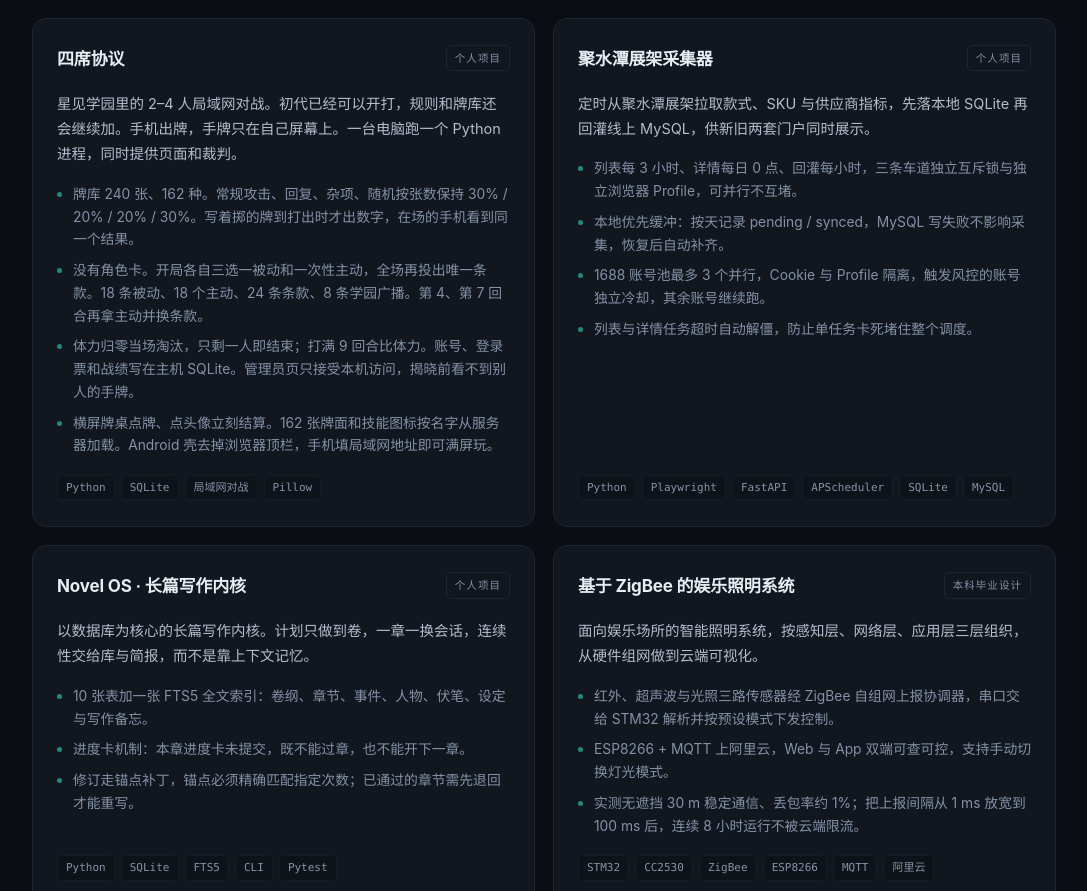
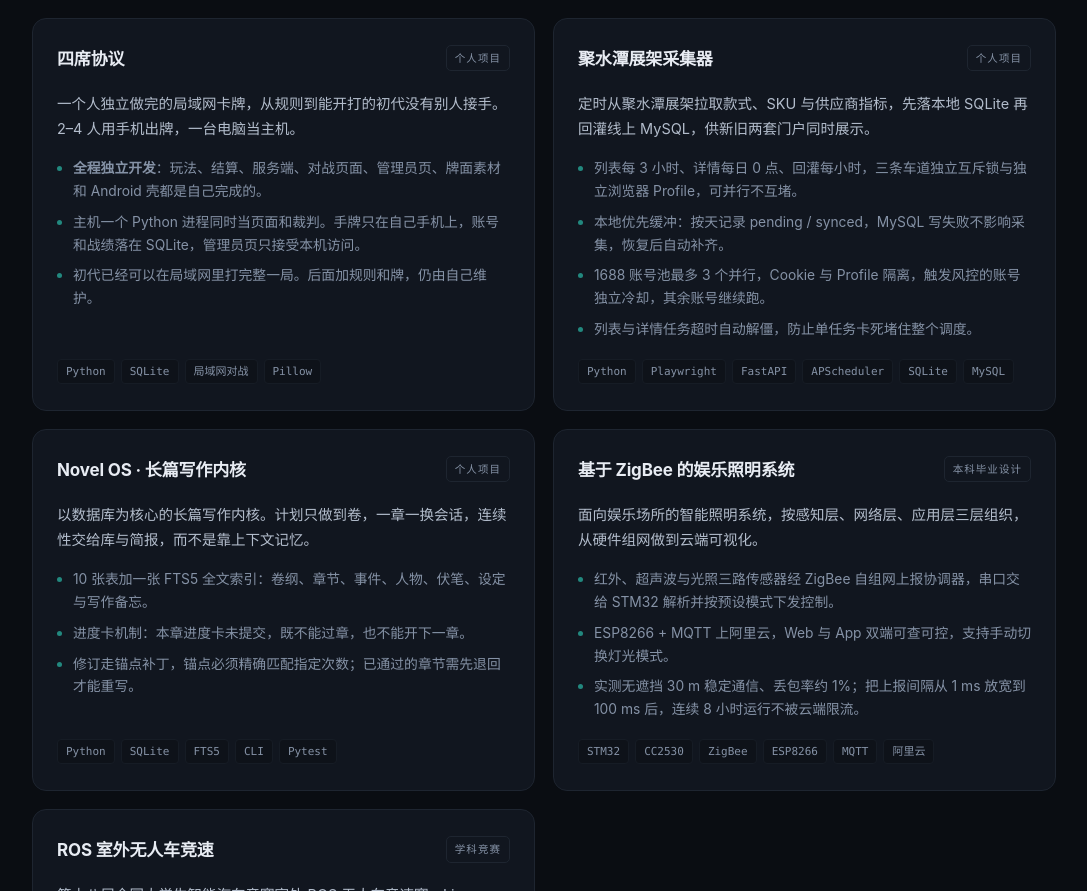
Before and after one commit to rain-rgb/rain-rgb.github.io, a plain HTML site: page index.html in a window 1280 px wide. Shown: the part 3471-4362 px from the top of the page, without its empty margins (96-1183 px from the left). Drawn offline with Linux system fonts and the light colour scheme.

Commit message:
feat: 四席协议改为强调个人全程独立开发
Co-authored-by: Cursor <cursoragent@cursor.com>

```diff
--- a/index.html
+++ b/index.html
@@ -549,12 +549,11 @@
             <h3>四席协议</h3>
             <span class="tag-kind">个人项目</span>
           </div>
-          <p class="desc">星见学园里的 2–4 人局域网对战。初代已经可以开打，规则和牌库还会继续加。手机出牌，手牌只在自己屏幕上。一台电脑跑一个 Python 进程，同时提供页面和裁判。</p>
+          <p class="desc">一个人独立做完的局域网卡牌，从规则到能开打的初代没有别人接手。2–4 人用手机出牌，一台电脑当主机。</p>
           <ul>
-            <li>牌库 240 张、162 种。常规攻击、回复、杂项、随机按张数保持 30% / 20% / 20% / 30%。写着掷的牌到打出时才出数字，在场的手机看到同一个结果。</li>
-            <li>没有角色卡。开局各自三选一被动和一次性主动，全场再投出唯一条款。18 条被动、18 个主动、24 条条款、8 条学园广播。第 4、第 7 回合再拿主动并换条款。</li>
-            <li>体力归零当场淘汰，只剩一人即结束；打满 9 回合比体力。账号、登录票和战绩写在主机 SQLite。管理员页只接受本机访问，揭晓前看不到别人的手牌。</li>
-            <li>横屏牌桌点牌、点头像立刻结算。162 张牌面和技能图标按名字从服务器加载。Android 壳去掉浏览器顶栏，手机填局域网地址即可满屏玩。</li>
+            <li><b>全程独立开发</b>：玩法、结算、服务端、对战页面、管理员页、牌面素材和 Android 壳都是自己完成的。</li>
+            <li>主机一个 Python 进程同时当页面和裁判。手牌只在自己手机上，账号和战绩落在 SQLite，管理员页只接受本机访问。</li>
+            <li>初代已经可以在局域网里打完整一局。后面加规则和牌，仍由自己维护。</li>
           </ul>
           <div class="tags"><span>Python</span><span>SQLite</span><span>局域网对战</span><span>Pillow</span></div>
         </article>
```
